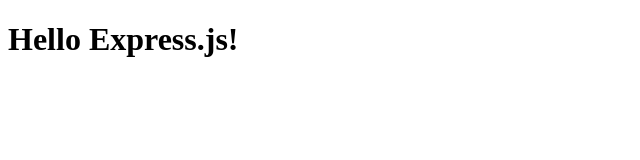
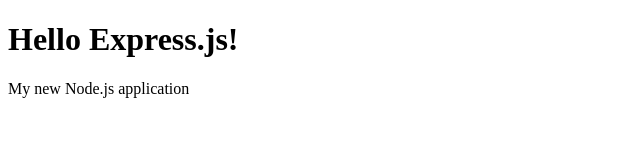
Before and after one commit to jgreen2013/web-server, a website: page public/index.html in a window 1280 px wide. Shown: the whole page, without its empty margins (0-640 px from the left). Drawn offline with Linux system fonts and the light colour scheme.

Commit message:
change to index.html

```diff
--- a/public/index.html
+++ b/public/index.html
@@ -6,5 +6,6 @@
 </head>
 <body>
   <h1>Hello Express.js!</h1>
+  <p>My new Node.js application</p>
 </body>
 </html>
```
